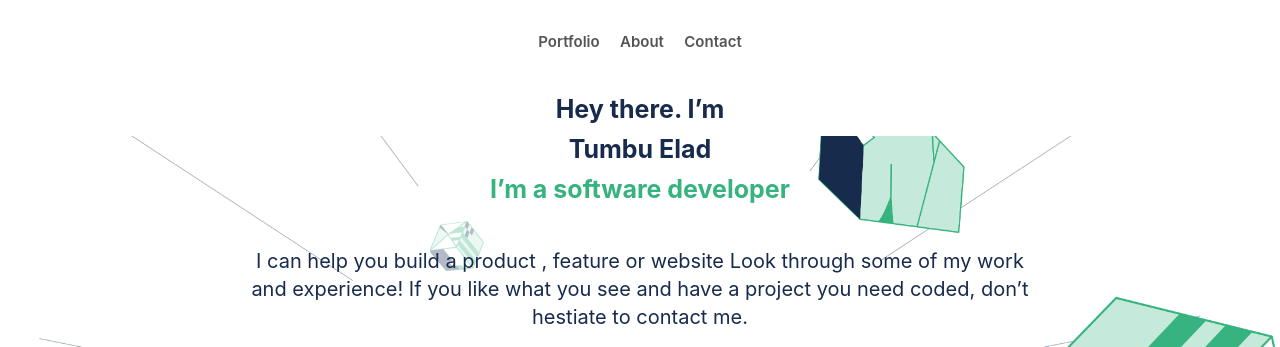
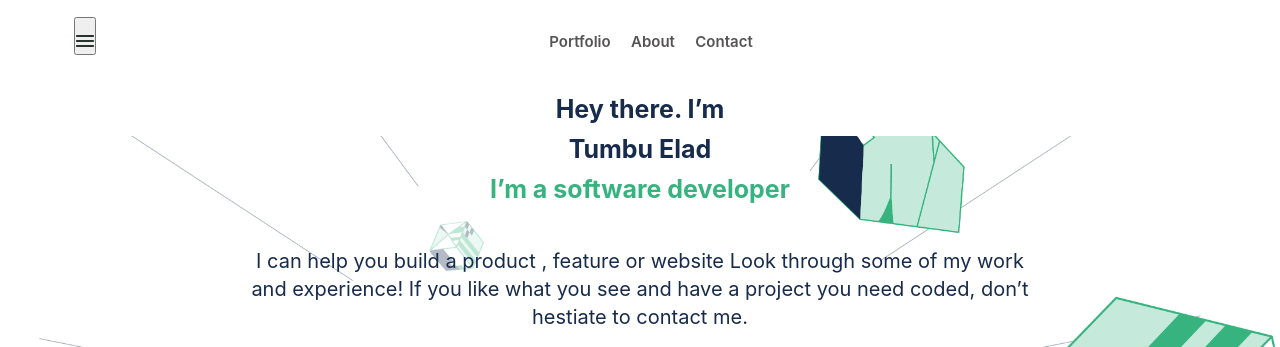
Before and after one commit to elad237/elad237.github.io, a website: page index.html in a window 1280 px wide. Shown: the top 347 px of the page. Drawn offline with Linux system fonts and the light colour scheme.

Commit message:
Update index.html

```diff
--- a/index.html
+++ b/index.html
@@ -14,7 +14,7 @@
     <header class="header backgrnd-clr">
       <nav class="navbar">
         <a href="index.html"><img src="images/icons/Welcome.png" alt="logo" /></a>
-        <img class="bars" src="images/icons/Union.png" alt="hamburger-menu" />
+        <button id="navbar-button" type="button"><img class="bars" src="images/icons/Union.png" alt="hamburger-menu" /></button>
         <ul class="navlist">
           <li class="nav-items"><a href="#" class="navlinks">Portfolio</a></li>
           <li class="nav-items"><a href="#" class="navlinks">About</a></li>
```
